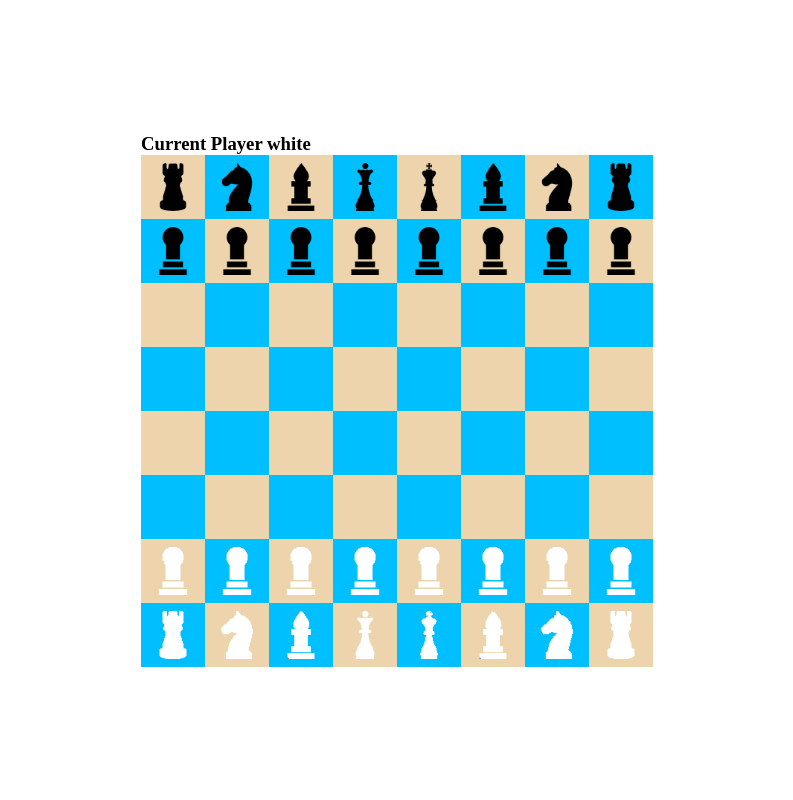
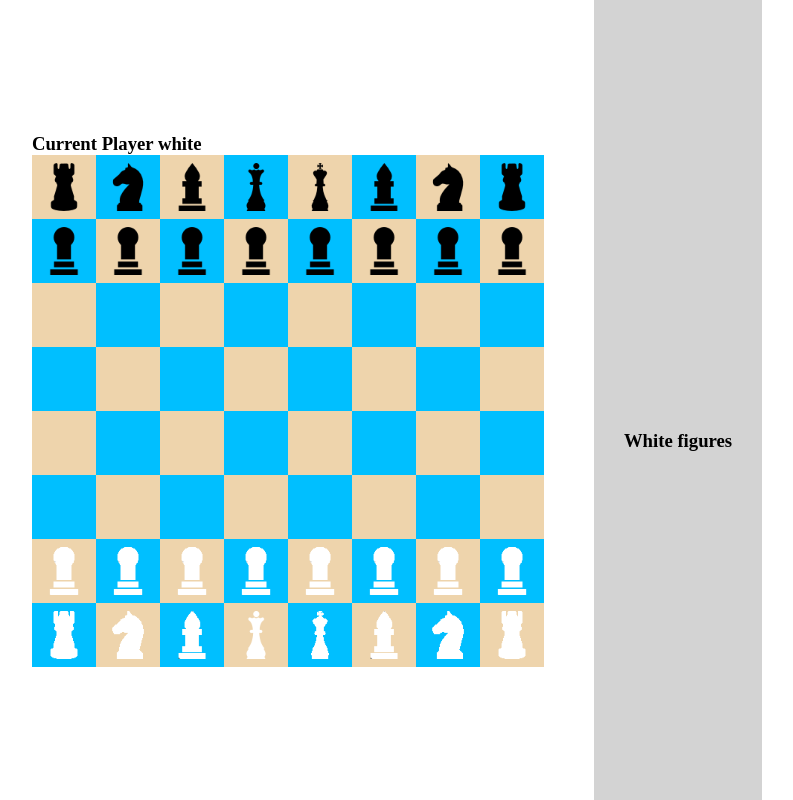
Before and after one commit to amator82/React-TypeScript-Chess, a React (Create React App) app: page / in a window 1280 px wide. Shown: the top 800 px of the page, without its empty margins (243-1036 px from the left). Built offline with nearby package versions, Linux system fonts and the light colour scheme.

Commit message:
add list of eaten figures

```diff
--- a/src/App.css
+++ b/src/App.css
@@ -42,3 +42,9 @@
     border-radius: 50%;
     background-color: #22c022;
 }
+.lost {
+    height: calc(50vw - 60px);
+    padding: 30px;
+    margin-left: 50px;
+    background-color: lightgray;
+}
--- a/src/App.tsx
+++ b/src/App.tsx
@@ -7,6 +7,7 @@
 import { Player } from './models/Player'
 
 import './App.css'
+import LostFigures from './components/LostFigures'
 
 function App() {
     const [board, setBoard] = useState(new Board())
@@ -34,7 +35,22 @@
 
     return (
         <div className='app'>
-            <BoardComponent board={board} setBoard={setBoard} currentPlayer={currentPlayer} swapPlayer={swapPlayer} />
+            <BoardComponent
+                board={board}
+                setBoard={setBoard}
+                currentPlayer={currentPlayer}
+                swapPlayer={swapPlayer}
+            />
+            <div>
+                <LostFigures
+                    title='Black figures'
+                    figures={board.lostBlackFigures}
+                />
+                <LostFigures
+                    title='White figures'
+                    figures={board.lostWhiteFigures}
+                />
+            </div>
         </div>
     )
 }
--- /dev/null
+++ b/src/components/LostFigures.tsx
@@ -0,0 +1,25 @@
+import React, { FC } from 'react'
+import { Figure } from '../models/figures/Figure'
+
+interface LostFiguresProps {
+    title: string
+    figures: Figure[]
+}
+
+const LostFigures: FC<LostFiguresProps> = ({ title, figures }) => {
+    return (
+        <div className='lost'>
+            <h3>{title}</h3>
+            {figures.map((figure) => (
+                <div key={figure.id}>
+                    {figure.name}{' '}
+                    {figure.logo && (
+                        <img width={20} height={20} src={figure.logo} alt='' />
+                    )}
+                </div>
+            ))}
+        </div>
+    )
+}
+
+export default LostFigures
--- a/src/models/Board.ts
+++ b/src/models/Board.ts
@@ -7,9 +7,12 @@
 import { Bishop } from './figures/Bishop'
 import { Knight } from './figures/Knight'
 import { Rook } from './figures/Rook'
+import { Figure } from './figures/Figure'
 
 export class Board {
     cells: Cell[][] = []
+    lostBlackFigures: Figure[] = []
+    lostWhiteFigures: Figure[] = []
 
     public initCells() {
         for (let i = 0; i < 8; i++) {
@@ -68,6 +71,8 @@
     public getCopyBoard(): Board {
         const newBoard = new Board()
         newBoard.cells = this.cells
+        newBoard.lostBlackFigures = this.lostBlackFigures
+        newBoard.lostWhiteFigures = this.lostWhiteFigures
         return newBoard
     }
 
--- a/src/models/Cell.ts
+++ b/src/models/Cell.ts
@@ -99,9 +99,20 @@
         this.figure.cell = this
     }
 
+    addLostFigure(figure: Figure) {
+        figure.color === Colors.BLACK
+            ? this.board.lostBlackFigures.push(figure)
+            : this.board.lostWhiteFigures.push(figure)
+    }
+
     moveFigure(target: Cell) {
         if (this.figure && this.figure?.canMove(target)) {
             this.figure?.moveFigure(target)
+
+            if (target.figure) {
+                this.addLostFigure(target.figure)
+            }
+
             target.setFigure(this.figure)
             this.figure = null
         }
```
